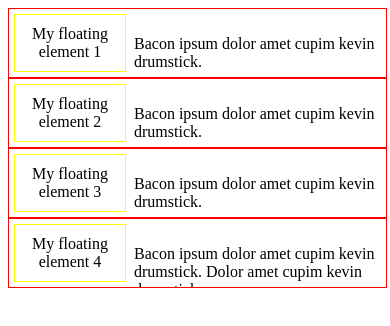
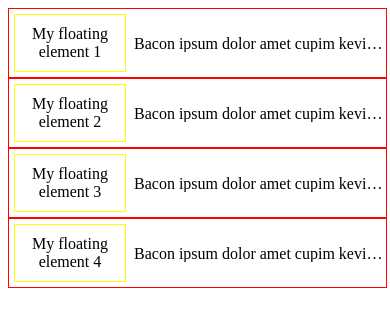
Before and after one commit to mehrdust/css_test, a plain HTML site: page index.html in a window 390 px wide. Drawn offline with Linux system fonts and the light colour scheme.

Commit message:
This commit covers task F:
this task will cover the following changes only for screen smaller than 600px:
	1. show paragraph in one line (no wrapping): `white-space: nowrap;`
	2. with text overflowing the container, don't show the overflowing portion and show ... instead (ellipsis)
	3. calculate the dynamic width of .container

```diff
--- a/style.css
+++ b/style.css
@@ -47,5 +47,9 @@
 
 	.container p {
 		left: 125px;
+		white-space: nowrap;
+		overflow: hidden;
+		text-overflow: ellipsis;
+		width: calc(100% - 124px);
 	}
 }
```
Also changed, not shown: 1 other file.
